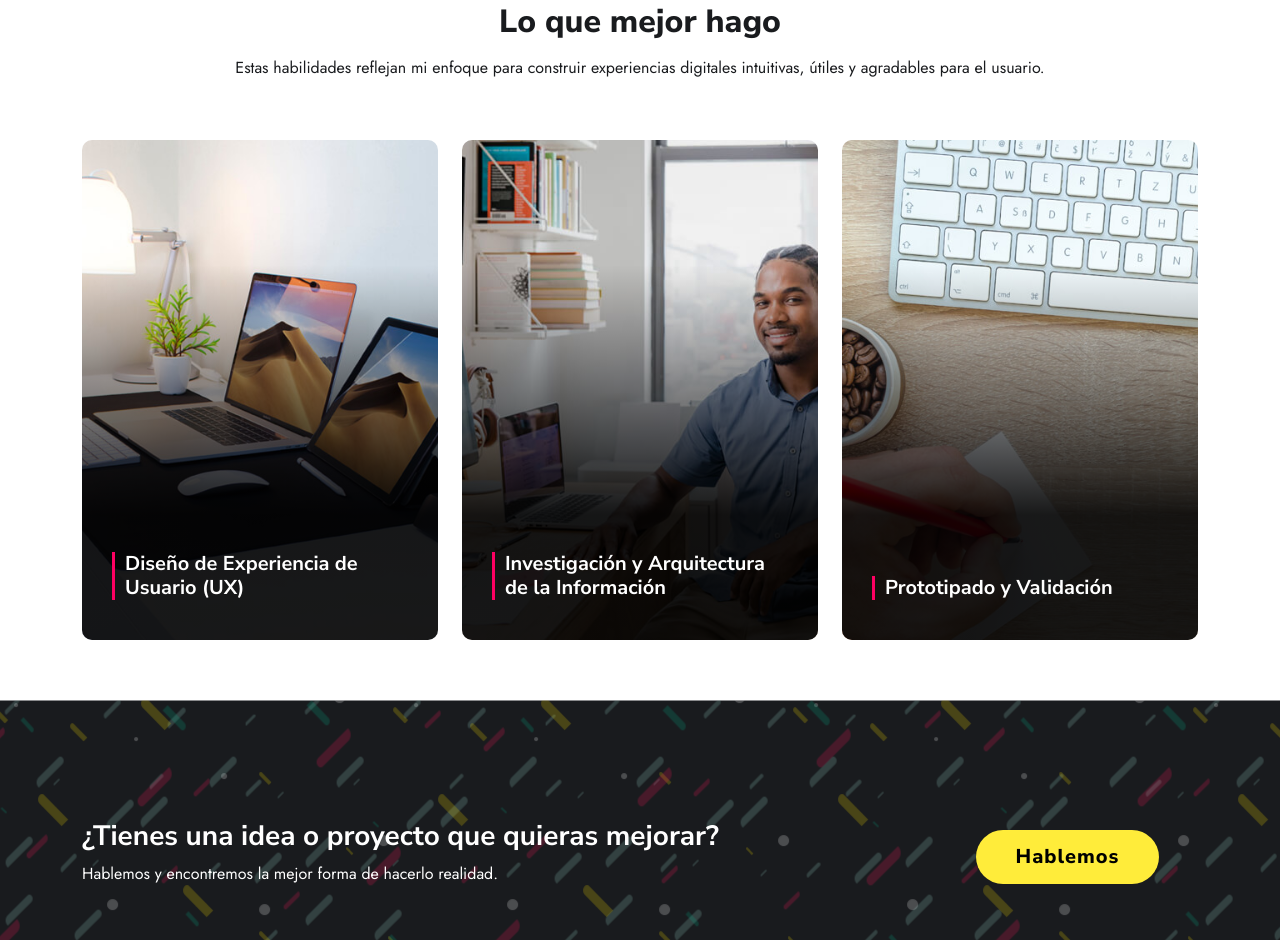
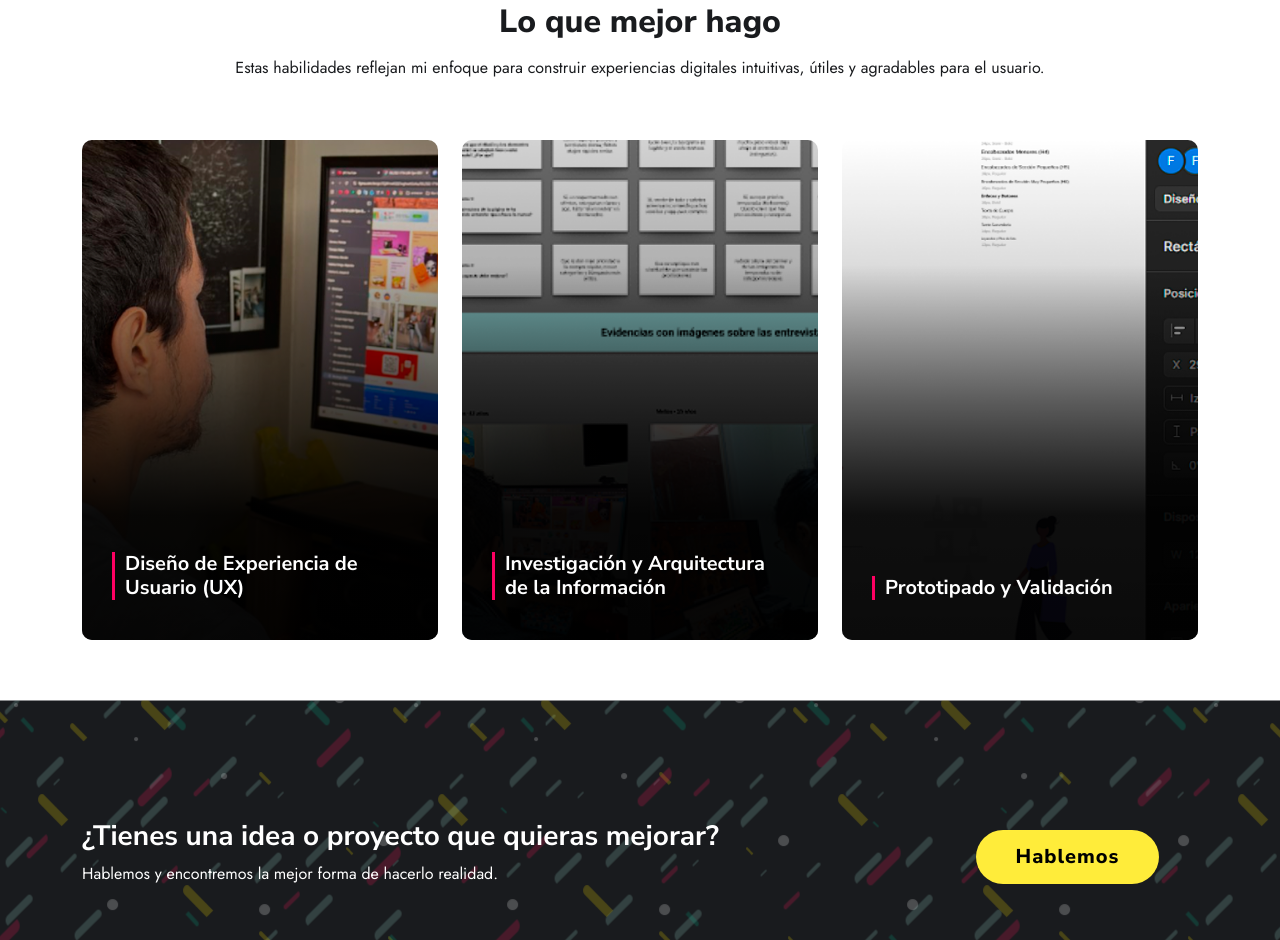
Before and after one commit to felipetamayo1/mi-portafolio, a plain HTML site: page index.html in a window 1280 px wide. Shown: the part 1768-2708 px from the top of the page. Drawn offline with Linux system fonts and the light colour scheme.

Commit message:
nuevo cambio

```diff
--- a/index.html
+++ b/index.html
@@ -195,7 +195,7 @@
 
           <div class="col-lg-4 col-md-6" data-aos="fade-up" data-aos-delay="100">
             <div class="card">
-              <img src="assets/img/cards-1.jpg" alt="" class="img-fluid">
+              <img src="assets/img/cards-1.png" alt="" class="img-fluid">
               <div class="card-body">
                 <h3><a href="#" class="stretched-link">Diseño de Experiencia de Usuario (UX)</a></h3>
                 <div class="card-content">
@@ -207,7 +207,7 @@
 
           <div class="col-lg-4 col-md-6" data-aos="fade-up" data-aos-delay="200">
             <div class="card">
-              <img src="assets/img/cards-2.jpg" alt="" class="img-fluid">
+              <img src="assets/img/cards-2.png" alt="" class="img-fluid">
               <div class="card-body">
                 <h3><a href="#" class="stretched-link">Investigación y Arquitectura de la Información</a></h3>
                 <div class="card-content">
@@ -219,7 +219,7 @@
 
           <div class="col-lg-4 col-md-6" data-aos="fade-up" data-aos-delay="300">
             <div class="card">
-              <img src="assets/img/cards-3.jpg" alt="" class="img-fluid">
+              <img src="assets/img/cards-3.png" alt="" class="img-fluid">
               <div class="card-body">
                 <h3><a href="#" class="stretched-link">Prototipado y Validación</a></h3>
                 <div class="card-content">
```
Also changed, not shown: assets/img/cards-1.jpg (deleted), assets/img/cards-1.png (added), assets/img/cards-2.jpg (deleted), assets/img/cards-2.png (added), assets/img/cards-3.png (added).
